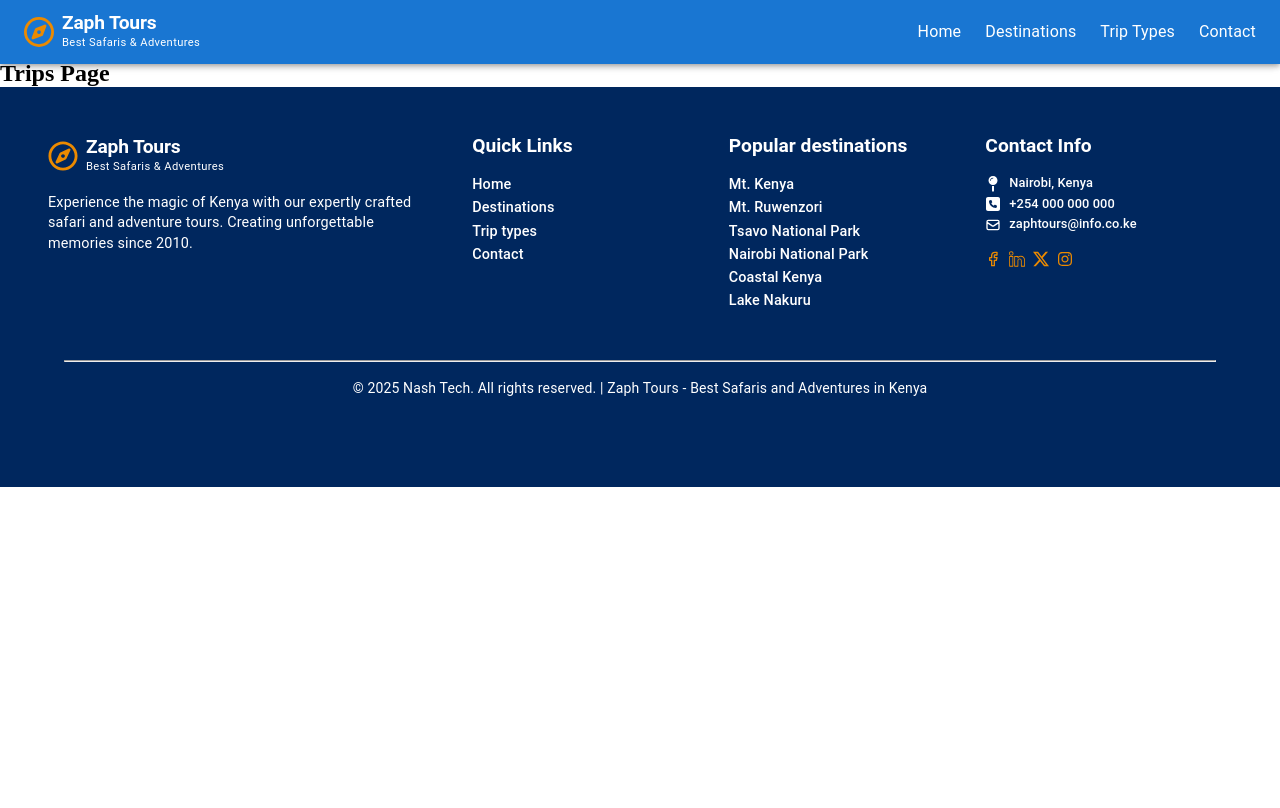
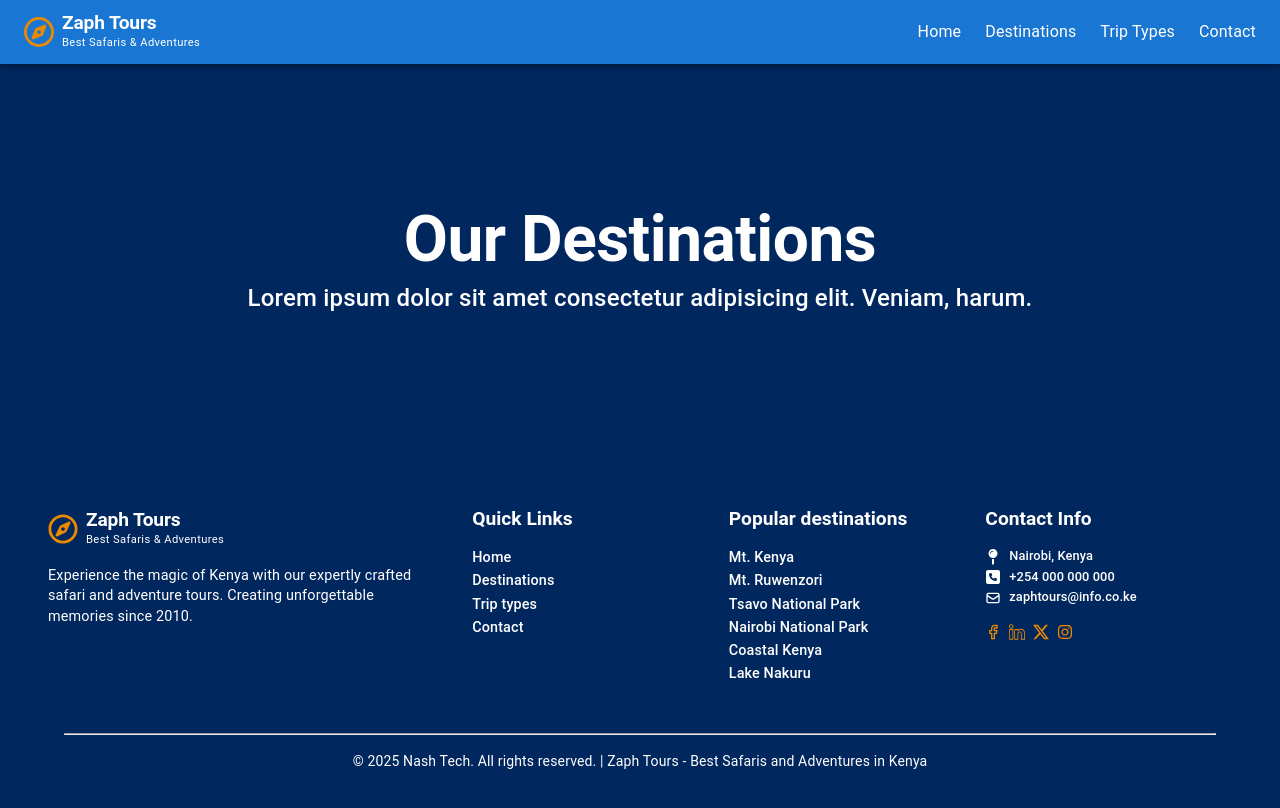
Before and after one commit to NathanaelMutua/zaph-tours, a React (Vite) app: page /trips in a window 1280 px wide. Shown: the top 808 px of the page. Built offline with nearby package versions, Linux system fonts and the light colour scheme.

Commit message:
feat: add dynamic page header - add PageHeader component accepting 2 parameters (title and description) - add PageHeader function to Contact, Destinations and Trips pages with their respective parameters

```diff
--- /dev/null
+++ b/src/components/PageHeader.tsx
@@ -0,0 +1,29 @@
+import { Box, Stack, Typography } from "@mui/material";
+
+// This will be the "Hero section/ intro" for all other pages apart from the HomePage
+function PageHeader(title: string, description: string) {
+  return (
+    <Box
+      minHeight="50vh"
+      sx={{ backgroundColor: "rgb(0, 39, 94)" }}
+      alignContent="center"
+    >
+      <Stack
+        alignItems="center"
+        justifyContent="center"
+        sx={{ backgroundColor: "rgb(0, 39, 94)" }}
+        color="#ffffff"
+        p={4}
+      >
+        <Typography variant="h2" fontSize="4rem" fontWeight="bold">
+          {title}
+        </Typography>
+        <Typography variant="h6" fontSize="1.5rem">
+          {description}
+        </Typography>
+      </Stack>
+    </Box>
+  );
+}
+
+export default PageHeader;
--- a/src/pages/Contact.tsx
+++ b/src/pages/Contact.tsx
@@ -1,7 +1,12 @@
+import PageHeader from "../components/PageHeader";
+
 function Contact() {
   return (
     <div>
-      <h1>Contact Page</h1>
+      {PageHeader(
+        "Contact Us",
+        "Lorem ipsum dolor sit amet consectetur adipisicing elit. Veniam, harum."
+      )}
     </div>
   );
 }
--- a/src/pages/Destinations.tsx
+++ b/src/pages/Destinations.tsx
@@ -1,8 +1,15 @@
+import { Box } from "@mui/material";
+import PageHeader from "../components/PageHeader";
+
 function Destinations() {
   return (
-    <div>
-      <h1>Destinations Page</h1>
-    </div>
+    <Box component="section">
+      {/* The PageHeader that takes 2 parameters (title and description) */}
+      {PageHeader(
+        "Our Destinations",
+        "Lorem ipsum dolor sit amet consectetur adipisicing elit. Veniam, harum."
+      )}
+    </Box>
   );
 }
 
--- a/src/pages/Trips.tsx
+++ b/src/pages/Trips.tsx
@@ -1,7 +1,12 @@
+import PageHeader from "../components/PageHeader";
+
 function Trips() {
   return (
     <div>
-      <h1>Trips Page</h1>
+      {PageHeader(
+        "Our Destinations",
+        "Lorem ipsum dolor sit amet consectetur adipisicing elit. Veniam, harum."
+      )}
     </div>
   );
 }
```
